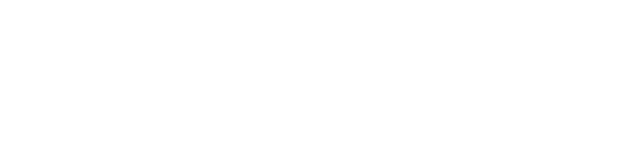
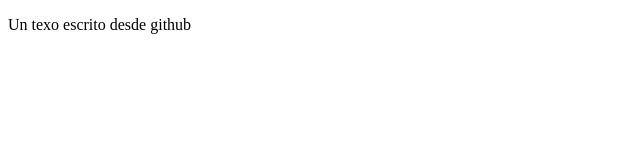
Before and after one commit to joelote11/Proyecto-tienda-Web, a plain HTML site: page index.html in a window 1280 px wide. Shown: the whole page, without its empty margins (0-640 px from the left). Drawn offline with Linux system fonts and the light colour scheme.

Commit message:
Update index.html

```diff
--- a/index.html
+++ b/index.html
@@ -8,6 +8,6 @@
 
 </head>
 <body>
-
+    <p>Un texo escrito desde github</p>
 </body>
 </html>
```
